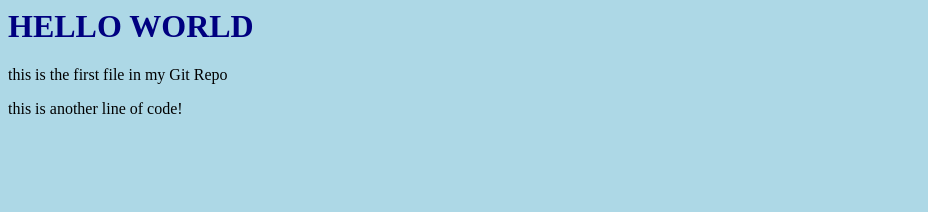
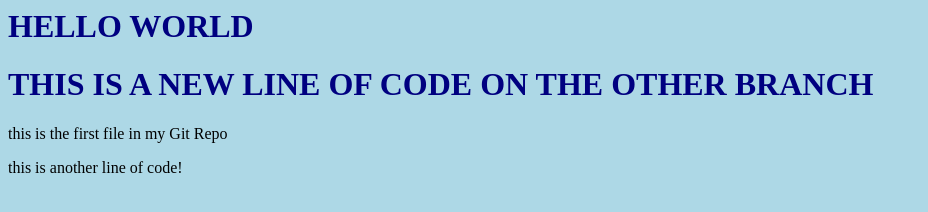
Before and after one commit to parkersm0/hello-world, a plain HTML site: page index.html in a window 1280 px wide. Shown: the whole page, without its empty margins (0-928 px from the left). Drawn offline with Linux system fonts and the light colour scheme.

Commit message:
new line of code

```diff
--- a/index.html
+++ b/index.html
@@ -6,6 +6,7 @@
 <body>
 
 <h1>HELLO WORLD</h1>
+<div><h1>THIS IS A NEW LINE OF CODE ON THE OTHER BRANCH</h1></div>
 <p>this is the first file in my Git Repo</p>
 <p>this is another line of code!</p>
 </body>
```
